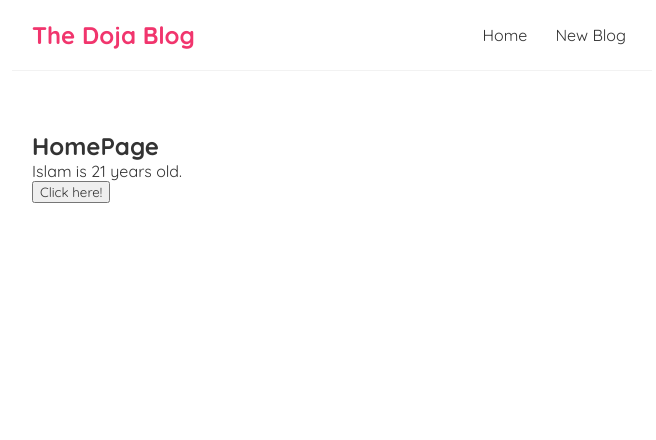
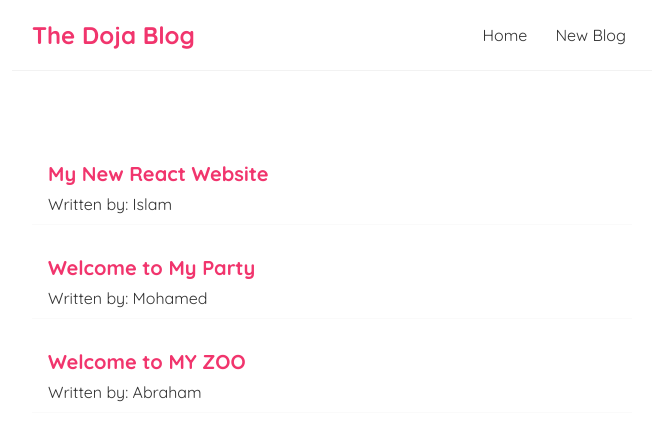
Before and after one commit to IslamElSaqqa/Reactjs-tutorials, a React (Create React App) app: page / in a window 1280 px wide. Shown: the top 440 px of the page, without its empty margins (308-964 px from the left). Built offline with nearby package versions, Linux system fonts and the light colour scheme; the HTML template or start-up script is replaced by a standard one.

Commit message:
Initial Commit for lesson_2

```diff
--- a/src/Components/Home.js
+++ b/src/Components/Home.js
@@ -1,18 +1,21 @@
 import { useState } from 'react';
 const Home = () => {
-    // useState Hook is used to change dynamic values
-    const [name, setName] = useState("Islam");
-    const [Age, setAge] = useState(21);
+    const [blogs, setBlogs] = useState([
+        {title: "My New React Website", body:'lorem ipsum...', Author: "Islam",id: 1},
+        {title: "Welcome to My Party", body:'lorem ipsum...', Author: "Mohamed",id: 2},
+        {title: "Welcome to MY ZOO", body:'lorem ipsum...', Author: "Abraham",id: 3}
+    ]);
 
-    const  handleClick = () => {
-        setName('Mohamed');
-        setAge(25);
-    }
     return (
+        // Key is used as an attribute to keep track of each item inside each obj
         <div className="Home">
-            <h2>HomePage</h2>
-            <p>{name} is {Age} years old.</p>
-            <button onClick={handleClick}>Click here!</button>
+
+            {blogs.map((blog) =>
+                <div className="blog-preview" key={blog.id}>
+                    <h2>{blog.title}</h2>
+                    <p>Written by: { blog.Author}</p>
+                </div>
+            )}
         </div>
     );
 }
--- a/src/index.css
+++ b/src/index.css
@@ -34,3 +34,17 @@
   margin: 40px auto;
   padding: 20px;
 }
+/* For the List of Blog Items */
+.blog-preview {
+  padding: 10px 16px;
+  margin: 20px 0;
+  border-bottom: 1px solid #fafafa;
+}
+.blog-preview:hover {
+  box-shadow: 1px 3px 5px rgba(0,0,0,0.1);
+}
+.blog-preview h2 {
+  font-size: 20px;
+  color: #f1356d;
+  margin-bottom: 8px;
+}
```
